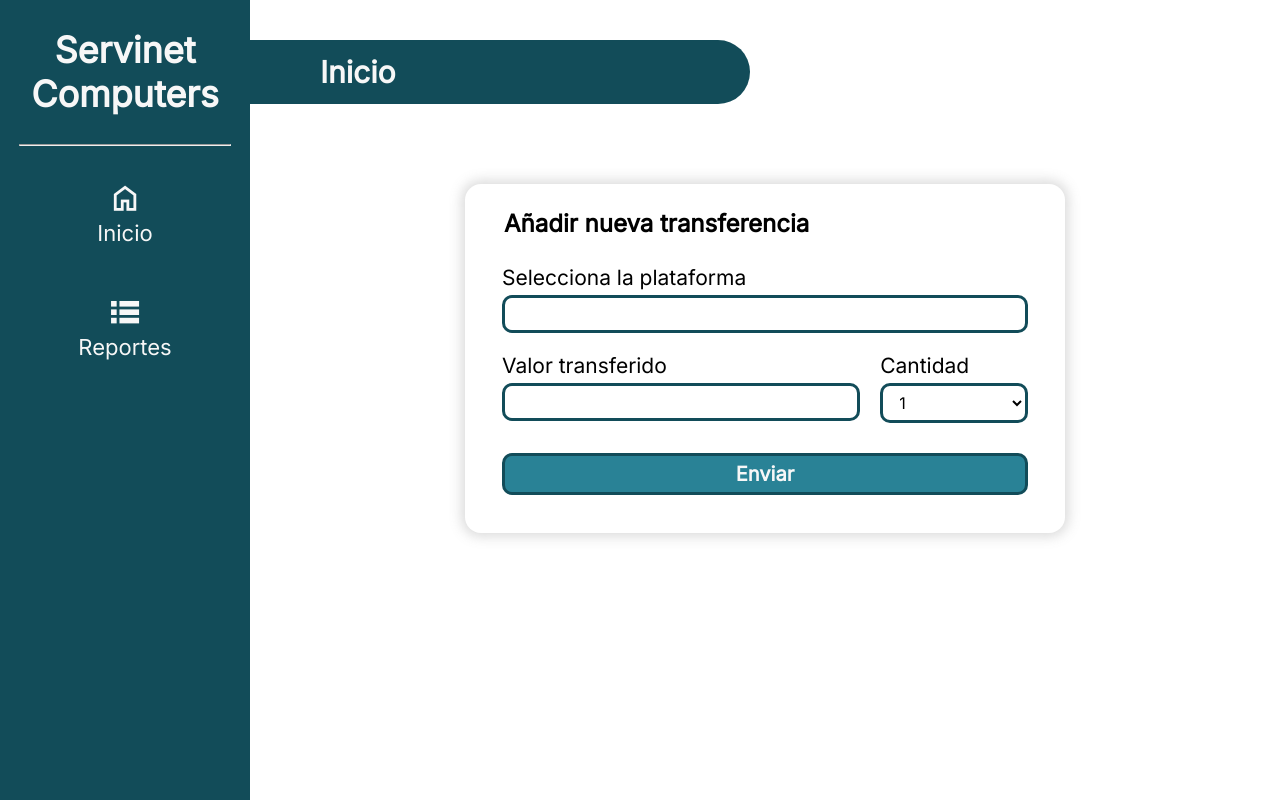
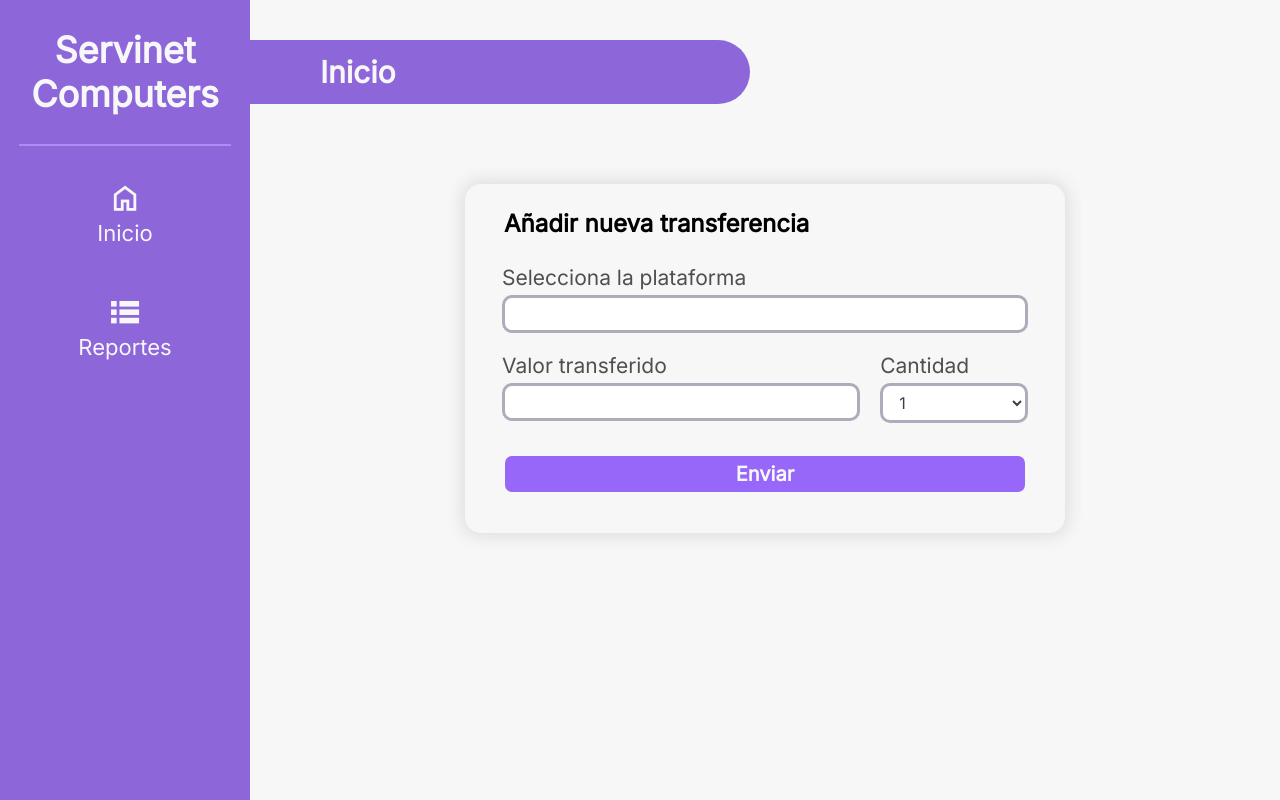
Before and after one commit to AlbenBustamante/servinet-computers-front, an Angular app: page /home in a window 1280 px wide. Built offline with nearby package versions, Linux system fonts and the light colour scheme.

Commit message:
update: colors

```diff
--- a/src/app/modules/auth/pages/login/login.component.css
+++ b/src/app/modules/auth/pages/login/login.component.css
@@ -30,5 +30,5 @@ footer h2 {
   padding: 1.5rem 1rem;
   background-color: var(--white-color);
   border-radius: 1rem;
-  box-shadow: 0 0 0.8rem 0.2rem var(--shadow-color);
+  box-shadow: var(--shadow);
 }
--- a/src/app/modules/home/components/new-transfer-form/new-transfer-form.component.css
+++ b/src/app/modules/home/components/new-transfer-form/new-transfer-form.component.css
@@ -1,6 +1,6 @@
 form {
-  background-color: #ffffff;
-  box-shadow: 0 0 0.6rem 0.2rem #77777740;
+  background-color: var(--background-color);
+  box-shadow: var(--shadow);
   border-radius: 0.8rem;
   padding: 1.25rem 1rem;
 }
@@ -19,21 +19,15 @@ label {
   display: block;
   font-size: 1.05rem;
   margin-bottom: 0.25rem;
-}
-
-input,
-select {
-  font-size: 0.8rem;
-  margin-bottom: 1rem;
-  background-color: #ffffff;
+  color: var(--label-color);
 }
 
 button {
   margin-top: 0.5rem;
   font-size: 1rem;
   font-weight: 600;
-  background-color: #298296;
-  color: #f7f7f7;
+  background-color: var(--primary-color);
+  color: var(--background-color);
 }
 
 input,
@@ -43,19 +37,27 @@ button {
   font-family: inherit;
   border-radius: 0.5rem;
   padding: 0.3rem 0.6rem;
-  border: 0.15rem solid #124c59;
+  border: 0.15rem solid;
+}
+
+input,
+select {
+  font-size: 0.8rem;
+  margin-bottom: 1rem;
+  color: var(--input-color);
+  background-color: var(--white-color);
+  border-color: var(--input-border-color);
 }
 
 button:hover {
   cursor: pointer;
-  /* background-color: #38a3bb;
-    color: #143c45; dark-theme */
-  background-color: #3298af;
+  background-color: var(--darker-primary-color);
 }
 
-input:active,
-select:active {
-  border-color: #2eabc8;
+input:focus,
+select:focus {
+  outline: none;
+  border-color: var(--input-border-color-focus);
 }
 
 @media (min-width: 1024px) {
--- a/src/app/modules/layout/components/navbar/navbar.component.css
+++ b/src/app/modules/layout/components/navbar/navbar.component.css
@@ -6,11 +6,12 @@ h1 {
 
 hr {
   width: 85%;
+  border: 1px solid var(--light-primary-color);
 }
 
 nav {
-  color: #f7f7f7;
-  background-color: #124c59;
+  color: var(--background-color);
+  background-color: var(--darker-primary-color);
 }
 
 ul {
@@ -43,7 +44,7 @@ ul li a span {
 }
 
 ul li:hover {
-  background-color: #1a6e81;
+  background-color: var(--light-primary-color);
 }
 
 @media (min-width: 700px) {
--- a/src/app/modules/reports/components/calendars-form/calendars-form.component.css
+++ b/src/app/modules/reports/components/calendars-form/calendars-form.component.css
@@ -9,17 +9,17 @@ form * {
   padding: 0.1rem 0.8rem;
   border-radius: 0.2rem;
   width: 200px;
-  border: 0.15rem solid #124c59;
+  border: 0.15rem solid var(--darker-primary-color);
 }
 
 button {
   font-weight: 600;
-  background-color: #f7f7f7;
-  color: #298296;
+  background-color: var(--background-color);
+  color: var(--primary-color);
 }
 
 button:hover {
   cursor: pointer;
-  background-color: #298296;
-  color: #f7f7f7;
+  background-color: var(--darker-primary-color);
+  color: var(--background-color);
 }
--- a/src/app/modules/reports/components/final-stats/final-stats.component.css
+++ b/src/app/modules/reports/components/final-stats/final-stats.component.css
@@ -10,7 +10,7 @@
 
 p {
   font-size: 0.9rem;
-  color: #2f2f2f;
+  color: var(--text-color);
 }
 
 p span {
@@ -23,10 +23,10 @@ button {
   font-family: inherit;
   font-size: 0.8rem;
   font-weight: 600;
-  background-color: #298296;
-  color: #f7f7f7;
+  background-color: var(--secondary-color);
+  color: var(--background-color);
   border-radius: 0.5rem;
-  border: 0.15rem solid #124c59;
+  border: 0.15rem solid;
 }
 
 .separator {
--- a/src/app/modules/reports/components/transfers-table/transfers-table.component.css
+++ b/src/app/modules/reports/components/transfers-table/transfers-table.component.css
@@ -5,12 +5,12 @@ table {
 }
 
 thead {
-  color: #3f3f3f;
-  border-bottom: 2px solid #124c59;
+  color: var(--input-color);
+  border-bottom: 2px solid var(--light-primary-color);
 }
 
 tbody {
-  color: #2f2f2f;
+  color: var(--text-color);
   font-size: 0.9rem;
 }
 
--- a/src/app/modules/reports/pages/reports/reports.component.css
+++ b/src/app/modules/reports/pages/reports/reports.component.css
@@ -12,8 +12,8 @@ hr {
 }
 
 #transfers {
-  box-shadow: 0 0 0.6rem 0.2rem #77777740;
-  background-color: #ffffff;
+  box-shadow: var(--shadow);
+  background-color: var(--white-color);
   border-radius: 0.25rem;
   margin: auto;
 }
--- a/src/app/modules/shared/components/header-title/header-title.component.css
+++ b/src/app/modules/shared/components/header-title/header-title.component.css
@@ -3,9 +3,9 @@ h2 {
 }
 
 header {
-  color: #f7f7f7;
+  color: var(--background-color);
   padding: 0.7rem 3.5rem;
-  background: #124c59;
+  background: var(--darker-primary-color);
   border-top-right-radius: 4rem;
   border-bottom-right-radius: 4rem;
   margin: 2rem 0 4rem 0;
--- a/src/styles.css
+++ b/src/styles.css
@@ -1,16 +1,20 @@
 /* You can add global styles to this file, and also import other style files */
 :root {
+  --input-border-color: #b1aaba;
+  --input-border-color-focus: #74707e;
+  --light-primary-color: #ae8bf5;
   --primary-color: #9767f9;
+  --darker-primary-color: #8d66da;
   --secondary-color: #3f7fce;
   --black-color: #0f0f0f;
-  --darker-primary-color: #8d66da;
+  --white-color: #ffffff;
   --background-color: #f7f7f7;
-  --white-color: #ffffff;
-  --black-color: #0f0f0f;
   --shadow-color: #dfdfdf;
   --light-gray-color: #7f7f7f;
   --label-color: #4f4f4f;
   --input-color: #3f3f3f;
+  --text-color: #2f2f2f;
+  --shadow: 0 0 0.8rem 0.2rem var(--shadow-color);
 }
 
 * {
@@ -23,7 +27,7 @@ html {
 
 body {
   font-family: "Inter", sans-serif;
-  background-color: var(--background);
+  background-color: var(--background-color);
   margin: 0;
 }
 
```
